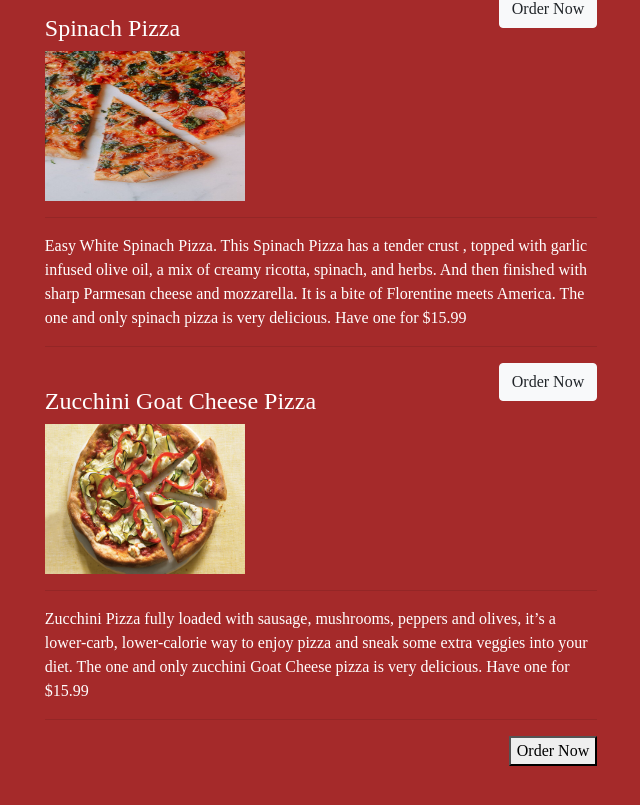
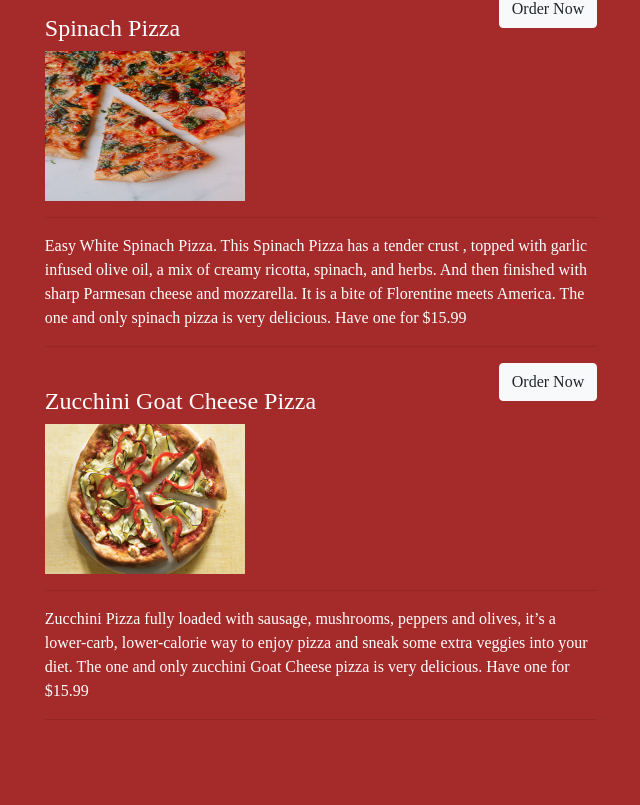
Before and after one commit to dahgeni/Veggie-Boy-Pizza, a React (Create React App) app: page /menu in a window 1280 px wide. Shown: the part 3899-4704 px from the top of the page, without its empty margins (351-991 px from the left). Built offline with nearby package versions, Linux system fonts and the light colour scheme.

Commit message:
added links to menu part 2

```diff
--- a/src/components/pages/Menu.js
+++ b/src/components/pages/Menu.js
@@ -187,7 +187,6 @@ class Menu extends Component {
                     </p>
                         <hr />
                     </div>
-                    <button className="onClick"> Order Now</button>
                 </div>
             </div>
         )
```
Also changed, not shown: 15 other files (tests, documents, lock files or other folders).
